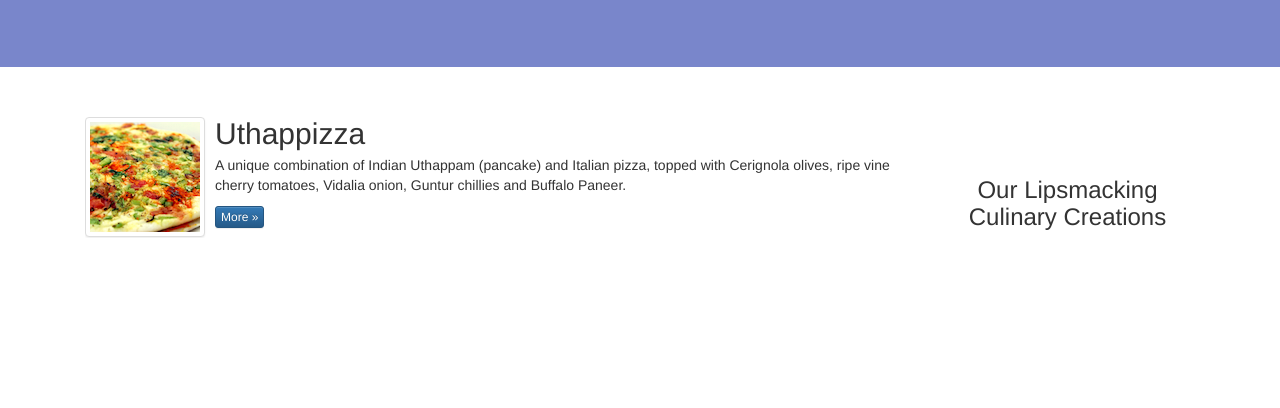
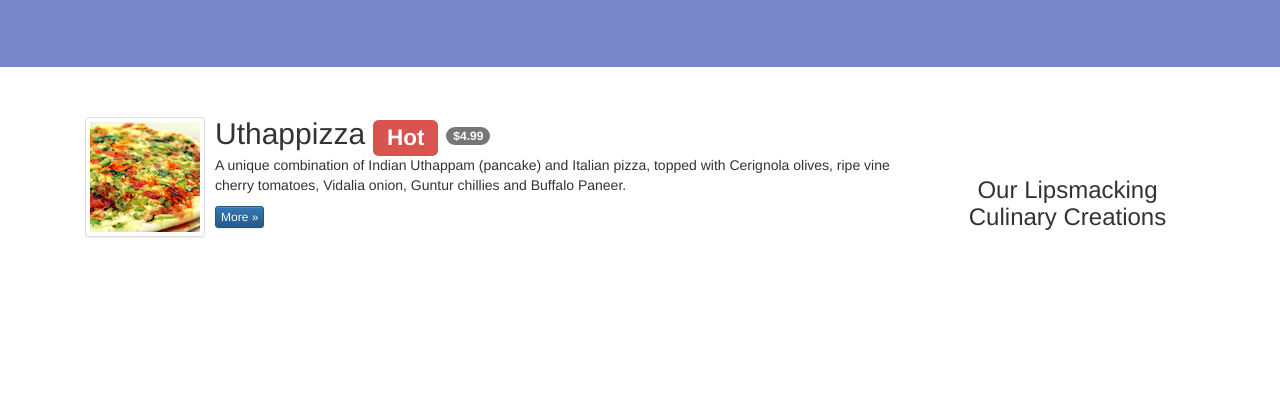
Before and after one commit to AmitBarjatya/fullstackweb, a plain HTML site: page frontend_UI_frameworks/conFusion/index.html in a window 1280 px wide. Shown: the part 392-800 px from the top of the page. Drawn offline with nearby package versions, Linux system fonts and the light colour scheme.

Commit message:
added week 2 exercises 4

```diff
--- a/frontend_UI_frameworks/conFusion/index.html
+++ b/frontend_UI_frameworks/conFusion/index.html
@@ -86,7 +86,10 @@
               <a href=""><img  class="media-object img-thumbnail" src="img/uthappizza.png" alt="Uthappizza"></a>
             </div>
             <div class="media-body">
-              <h2 class="media-heading">Uthappizza</h2>
+              <h2 class="media-heading">Uthappizza
+                <span class="label label-danger label-xs">Hot</span>
+                <span class="badge">$4.99</span>
+              </h2>
               <p>A unique combination of Indian Uthappam (pancake) and Italian pizza, topped with Cerignola olives, ripe vine cherry tomatoes, Vidalia onion, Guntur chillies and Buffalo Paneer.</p>
               <p><a class="btn btn-primary btn-xs"href="#">More &raquo;</a></p>
             </div>
```
